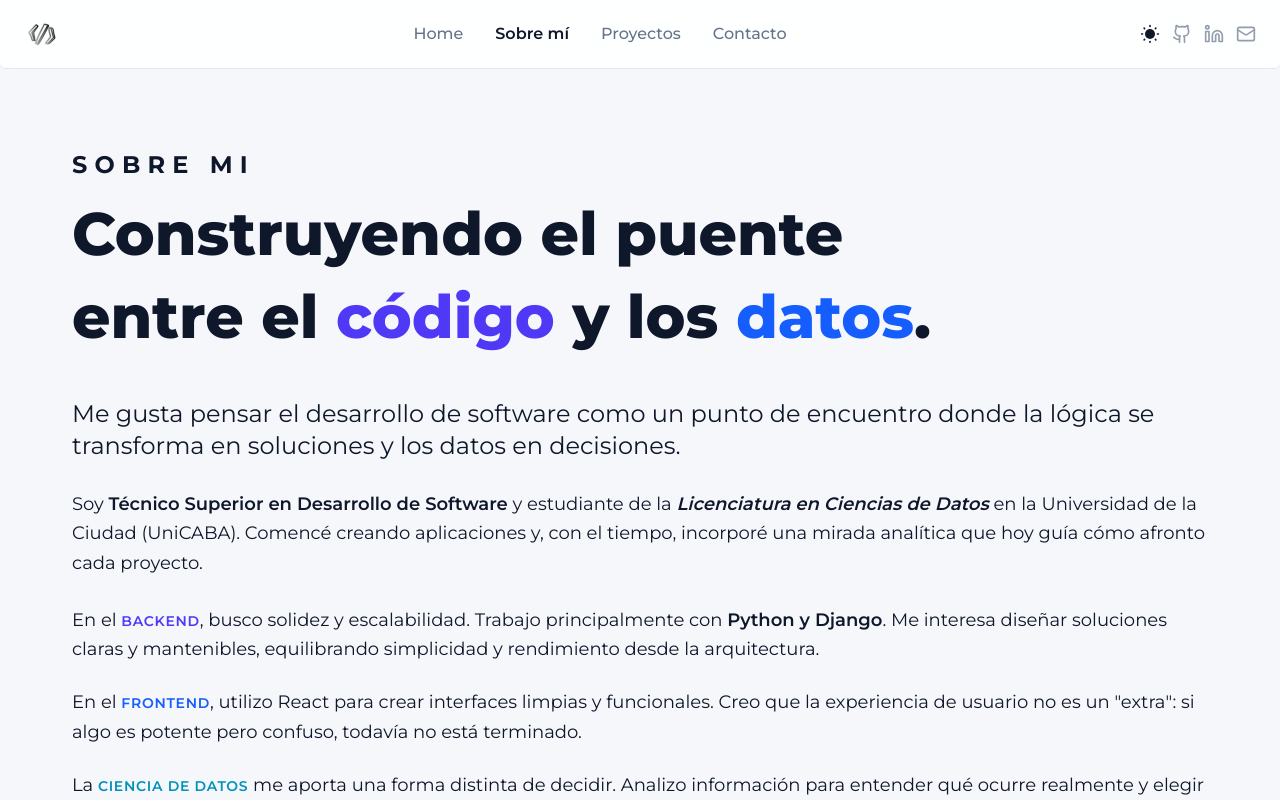
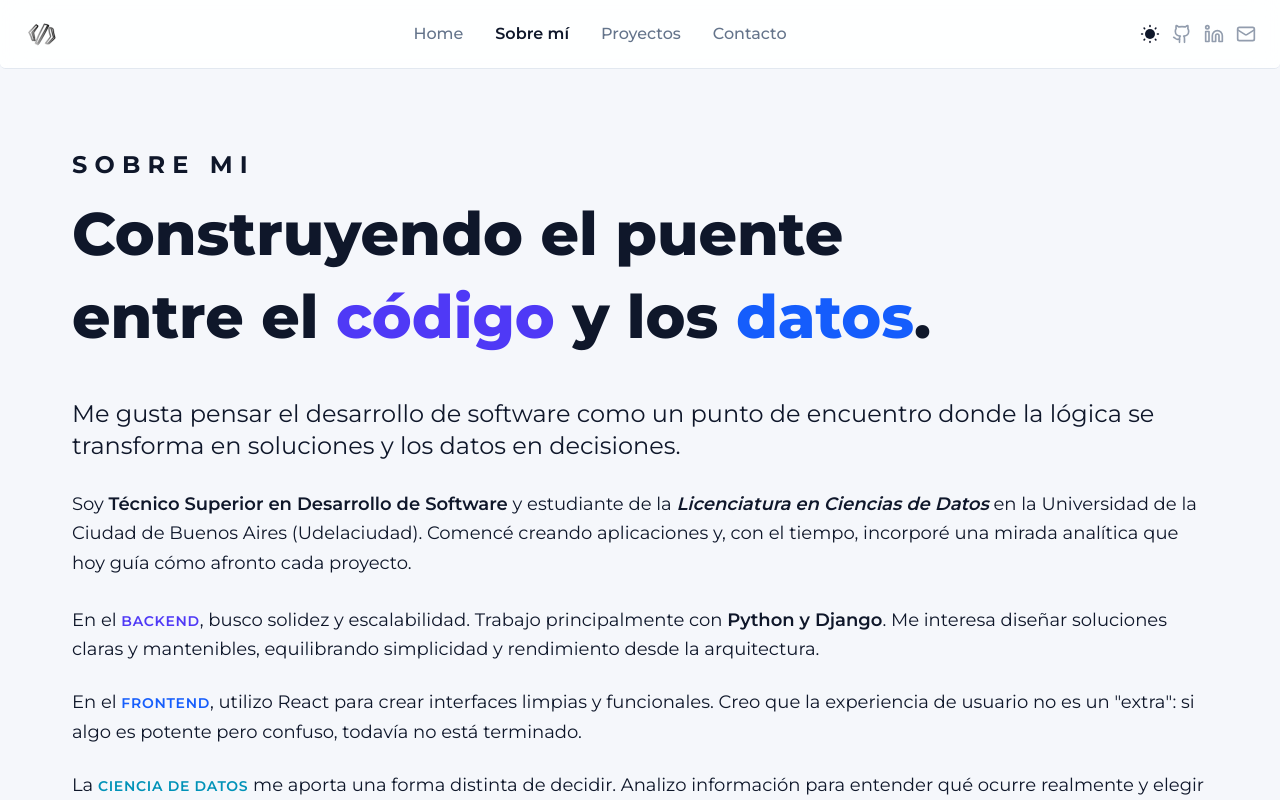
Before and after one commit to GustavoBaranda/Portfolio, a Next.js app: page /about in a window 1280 px wide. Shown: the top 800 px of the page. Built offline with nearby package versions, Linux system fonts and the light colour scheme; no server answers.

Commit message:
fix(about): update university name to Universidad de la Ciudad de Buenos Aires (Udelaciudad)

```diff
--- a/src/app/about/page.tsx
+++ b/src/app/about/page.tsx
@@ -11,7 +11,7 @@ export const metadata: Metadata = {
   },
   openGraph: {
     title: "Sobre mí | Gustavo Baranda - Full Stack Developer",
-    description: "Trayectoria técnica, desarrollo backend en Python/Django, interfaces en React y formación en Ciencia de Datos en UniCABA.",
+    description: "Trayectoria técnica, desarrollo backend en Python/Django, interfaces en React y formación en Ciencia de Datos en Udelaciudad.",
     url: "/about",
   },
 };
--- a/src/app/layout.tsx
+++ b/src/app/layout.tsx
@@ -130,7 +130,7 @@ const jsonLdPerson = {
     },
     {
       '@type': 'EducationalOrganization',
-      name: 'Universidad de la Ciudad de Buenos Aires (UniCABA)',
+      name: 'Universidad de la Ciudad de Buenos Aires (Udelaciudad)',
     }
   ],
   address: {
--- a/src/components/about/HeroBio.tsx
+++ b/src/components/about/HeroBio.tsx
@@ -55,7 +55,7 @@ export default function HeroBio() {
           <span className="font-semibold italic text-foreground">
             {"Licenciatura en Ciencias de Datos"}
           </span>{" "}
-          en la Universidad de la Ciudad (UniCABA). Comencé
+          en la Universidad de la Ciudad de Buenos Aires (Udelaciudad). Comencé
           creando aplicaciones y, con el tiempo, incorporé una mirada
           analítica que hoy guía cómo afronto cada proyecto.
         </motion.p>
```
